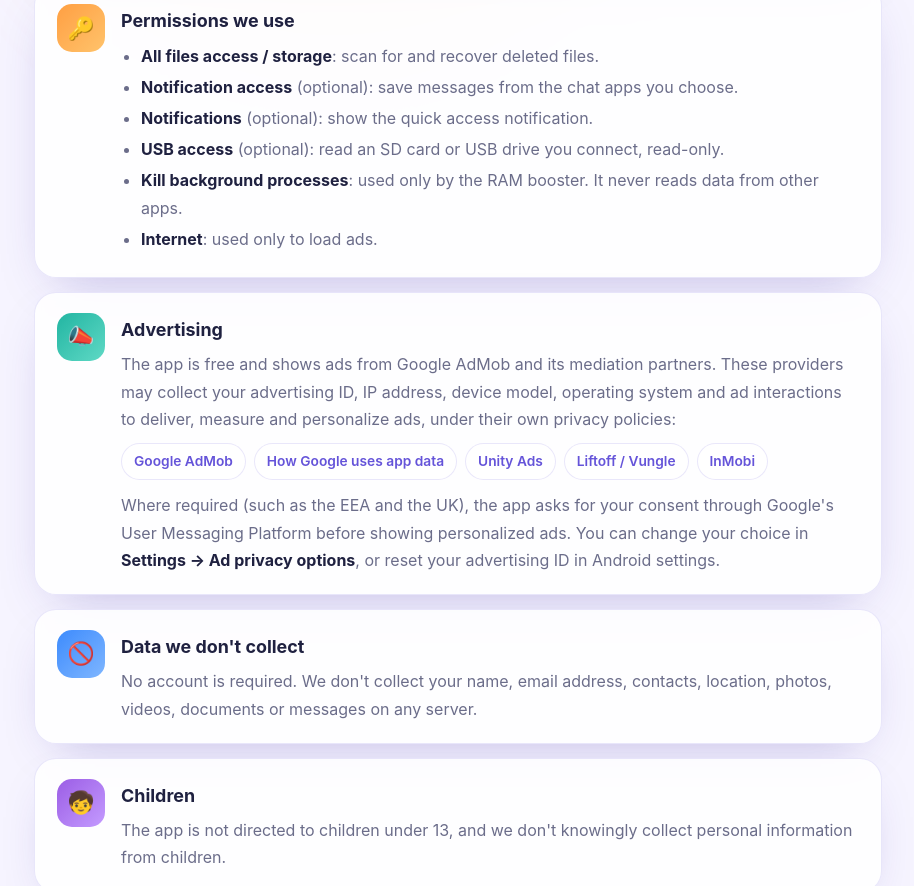
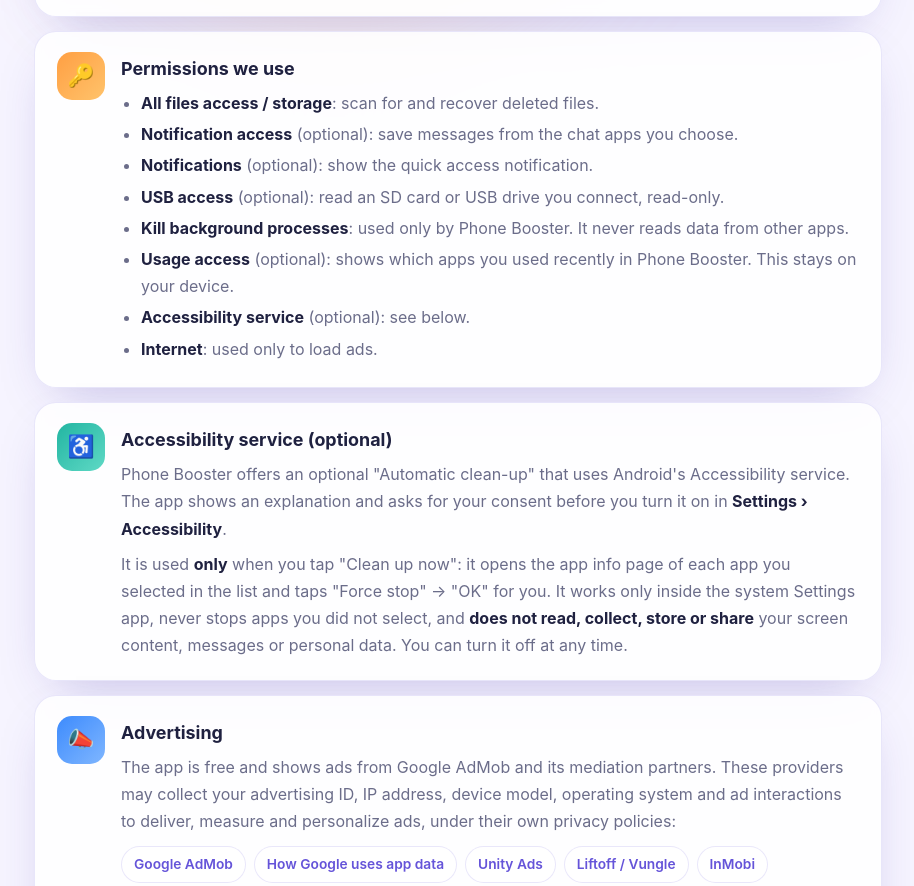
Before and after one commit to DoQuy1/all-recovery-privacy, a plain HTML site: page index.html in a window 1280 px wide. Shown: the part 1022-1908 px from the top of the page, without its empty margins (182-1096 px from the left). Drawn offline with Linux system fonts and the light colour scheme.

Commit message:
add accessibility disclosure

```diff
--- a/index.html
+++ b/index.html
@@ -41,6 +41,7 @@
       <a href="#files">Your files</a>
       <a href="#messages">Messages</a>
       <a href="#permissions">Permissions</a>
+      <a href="#accessibility">Accessibility</a>
       <a href="#ads">Advertising</a>
       <a href="#not-collected">Not collected</a>
       <a href="#children">Children</a>
@@ -82,10 +83,26 @@
             <li><strong>Notification access</strong> (optional): save messages from the chat apps you choose.</li>
             <li><strong>Notifications</strong> (optional): show the quick access notification.</li>
             <li><strong>USB access</strong> (optional): read an SD card or USB drive you connect, read-only.</li>
-            <li><strong>Kill background processes</strong>: used only by the RAM booster. It never reads data from
+            <li><strong>Kill background processes</strong>: used only by Phone Booster. It never reads data from
               other apps.</li>
+            <li><strong>Usage access</strong> (optional): shows which apps you used recently in Phone Booster. This
+              stays on your device.</li>
+            <li><strong>Accessibility service</strong> (optional): see below.</li>
             <li><strong>Internet</strong>: used only to load ads.</li>
           </ul>
+        </div>
+      </article>
+
+      <article class="card" id="accessibility">
+        <div class="icon">♿</div>
+        <div>
+          <h2>Accessibility service (optional)</h2>
+          <p>Phone Booster offers an optional "Automatic clean-up" that uses Android's Accessibility service. The app
+            shows an explanation and asks for your consent before you turn it on in <strong>Settings › Accessibility</strong>.</p>
+          <p>It is used <strong>only</strong> when you tap "Clean up now": it opens the app info page of each app you
+            selected in the list and taps "Force stop" → "OK" for you. It works only inside the system Settings app,
+            never stops apps you did not select, and <strong>does not read, collect, store or share</strong> your
+            screen content, messages or personal data. You can turn it off at any time.</p>
         </div>
       </article>
 
```
